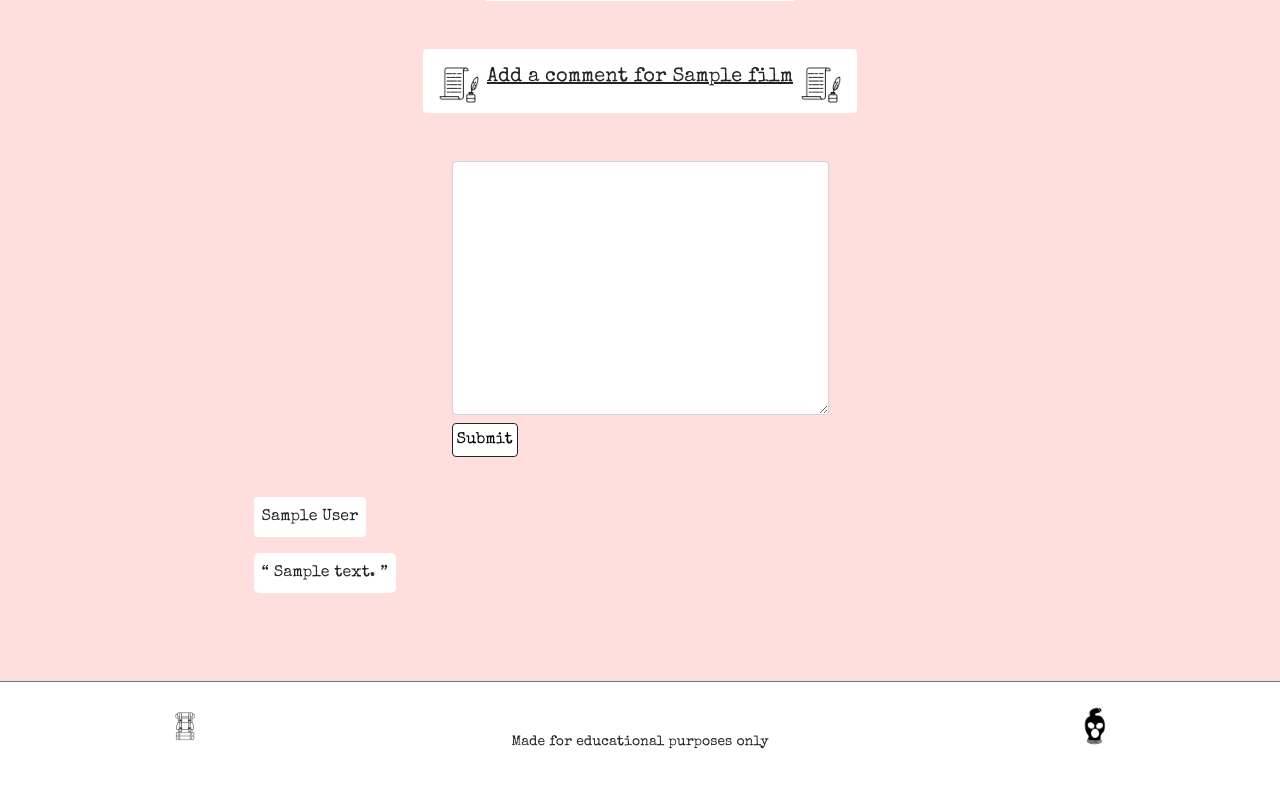
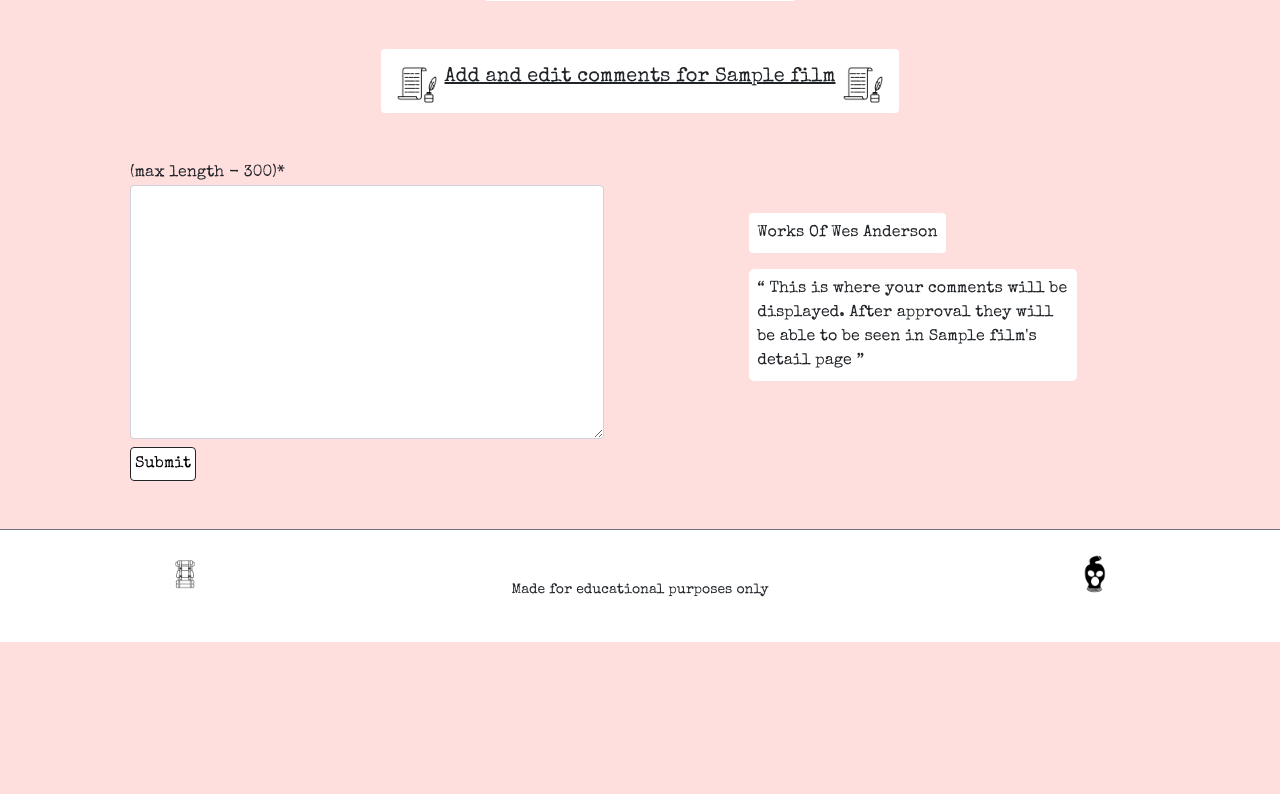
Before and after one commit to DavidDock/works-of-wes-anderson, a Django app: page /member-area/ in a window 1280 px wide. Shown: the part 576-1370 px from the top of the page. After the commit the page ends 1218 px from the top, so only its background shows below. Run offline with Django 4.2, Linux system fonts and the light colour scheme; a user stored in the database is signed in; tables that the repository leaves empty hold one stand-in row (values such as "Sample post"); some libraries are stand-ins or nearby versions.

Commit message:
Style add comment form for large screens

```diff
--- a/films/forms.py
+++ b/films/forms.py
@@ -9,7 +9,7 @@ class CommentForm(forms.ModelForm):
 
     def __init__(self, *args, **kwargs):
         super(CommentForm, self).__init__(*args, **kwargs)
-        self.fields['content'].label = ""
+        self.fields['content'].label = " (max length - 300)"
         self.fields['content'].widget.attrs.update({
             'aria-label': 'Enter a comment'
         })
--- a/static/css/style.css
+++ b/static/css/style.css
@@ -144,7 +144,7 @@ body {
     background: rgba(155, 50, 20);
 }
 
-.fatastic-2 {
+.fantastic-2 {
     background: rgba(226, 157, 60);
 }
 
@@ -448,7 +448,8 @@ figurecaption {
 
 #full-width-snap {
     grid-auto-columns: 100%;
-    width: 100%
+    width: 100%;
+    min-height: calc(1.5em + (0.75rem + 2px));
 }
 
 /* login and register page */
--- a/templates/member_area.html
+++ b/templates/member_area.html
@@ -39,13 +39,17 @@
             alt="Second icon of {{ movie.title }}" width="10" height="10" />
     </div>
 
-    <!-- comment form for each film -->
-
     <div class="d-flex bg-white rounded head mx-auto my-4"><img class="icon pb-lg-2" src="{% static 'images/writing.png' %}"
             alt="Icon of a letter" width="10" height="10">
-        <h3 class="ps-2 pe-2 fs-5 text-center text-decoration-underline"> Add a comment for {{ movie.title }}</h3><img class="icon pb-lg-2"
-            src="{% static 'images/writing.png' %}" alt="Icon of a letter" width="10" height="10">
+        <h3 class="ps-2 pe-2 fs-5 text-center text-decoration-underline"> Add and edit comments for {{ movie.title }}</h3><img
+            class="icon pb-lg-2" src="{% static 'images/writing.png' %}" alt="Icon of a letter" width="10" height="10">
     </div>
+
+    <!-- comments and form -->
+    <div class="container-fluid row align-items-center w-auto">
+
+        <!-- comment form for each film -->
+        <div class="col-lg-6">
 
             <form method="post" class="m-4 comment-form">
                 {{ comment_form | crispy }}
@@ -53,9 +57,20 @@
                 <button type="submit" class="mt-2 sign-button bg-white p-1 rounded border border-dark">Submit</button>
             </form>
 
+        </div>
+
         <!-- comments -->
+        <div class="col-lg-6">
             <div id="full-width-snap"
                 class="scroll-container rounded scroll-container-default scroll-container-{{ movie.color_class }} snaps-inline">
+                <figure class="{{ movie.color_class }}-2">
+                    <figurecaption class="rounded">
+                        Works Of Wes Anderson
+                    </figurecaption class="rounded">
+                    <blockquote>
+                        This is where your comments will be displayed. After approval they will be able to be seen in {{ movie.title }}'s detail page
+                    </blockquote>
+                </figure>
                 {% for comment in all_comments %}
                 {% if comment.film == movie %}
                 <figure class="{{ movie.color_class }}-1">
@@ -75,6 +90,9 @@
                 {% endif %}
                 {% endfor %}
             </div>
+        </div>
+
+    </div>
 
     {% endfor %}
 </div>
```
Lines whose indentation alone changed are shown as unchanged.
